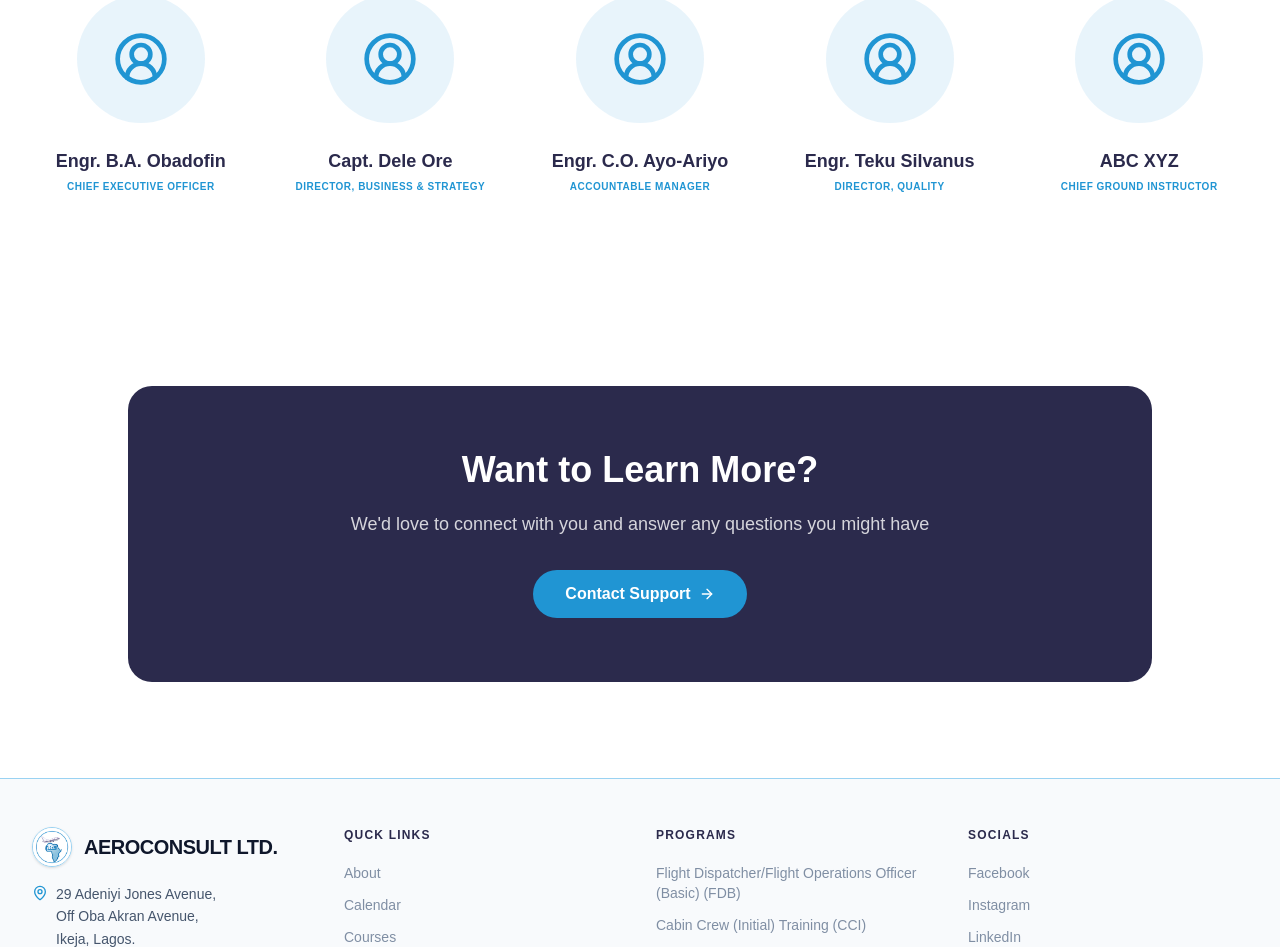
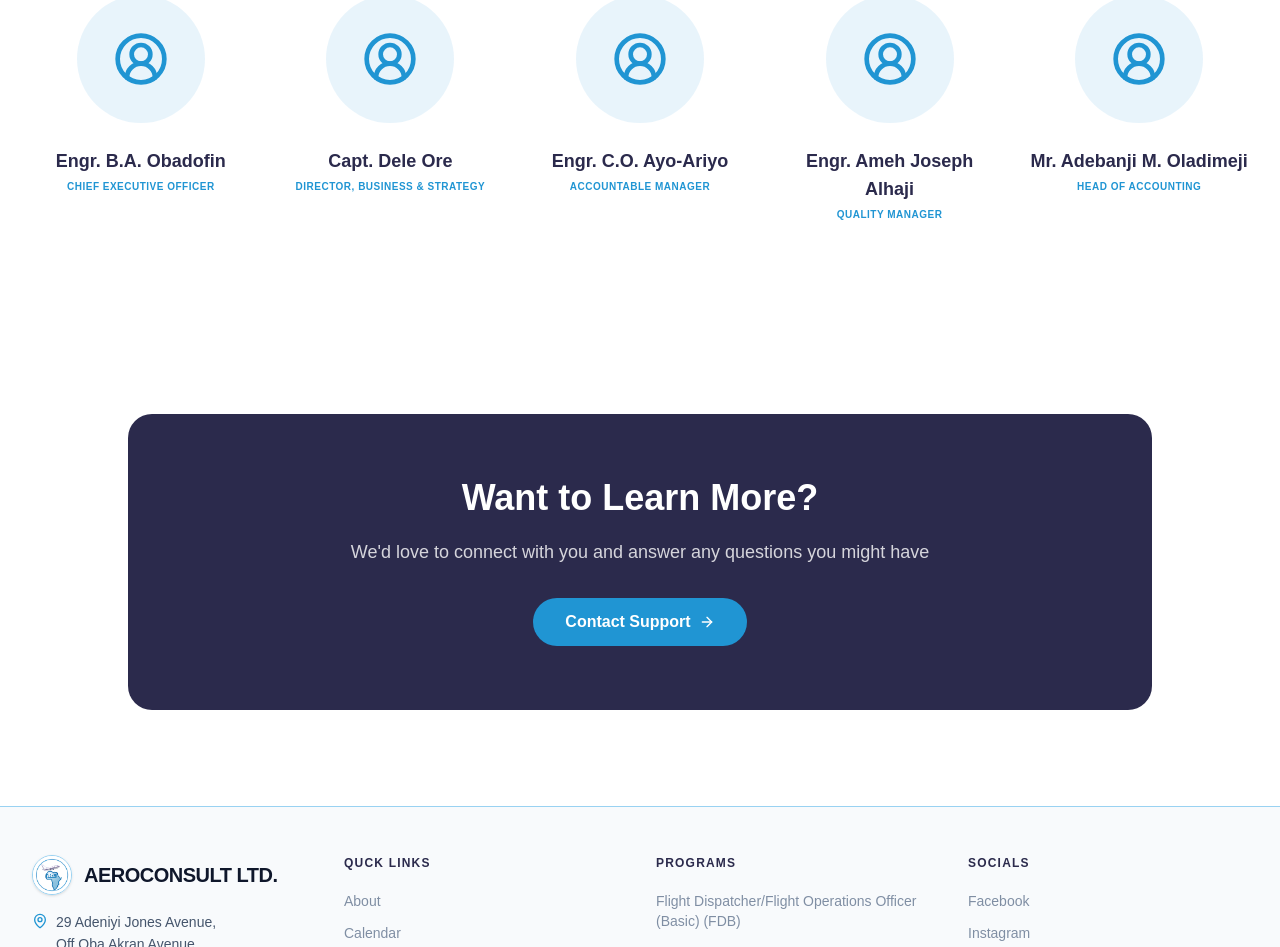
Before and after one commit to fortunedwards/aviation-project, a React (Vite) app in the folder client/: page /about in a window 1280 px wide. Shown: the part 3700-4647 px from the top of the page. Built offline with nearby package versions, Linux system fonts and the light colour scheme; no server answers.

Commit message:
Update About page team members

```diff
--- a/client/src/pages/AboutPage.jsx
+++ b/client/src/pages/AboutPage.jsx
@@ -78,12 +78,12 @@ const TEAM_MEMBERS = [
     role: 'Accountable Manager',
   },
   {
-    name: 'Engr. Teku Silvanus',
-    role: 'Director, Quality',
+    name: 'Engr. Ameh Joseph Alhaji',
+    role: 'Quality Manager',
   },
   {
-    name: 'ABC XYZ',
-    role: 'Chief Ground Instructor',
+    name: 'Mr. Adebanji M. Oladimeji',
+    role: 'Head of Accounting',
   },
 ];
 
```
